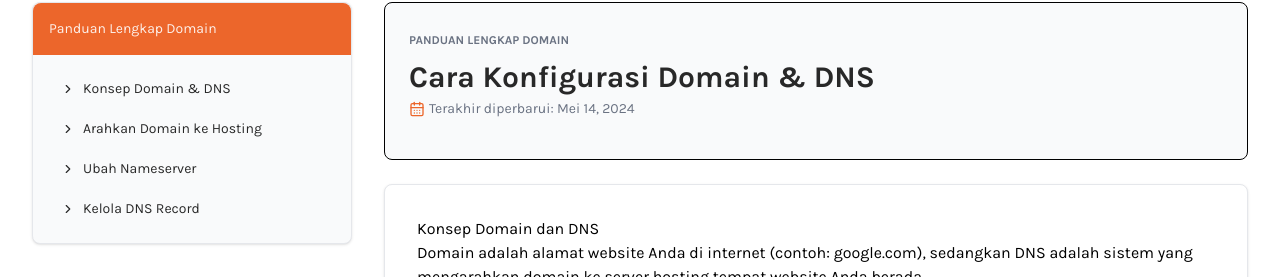
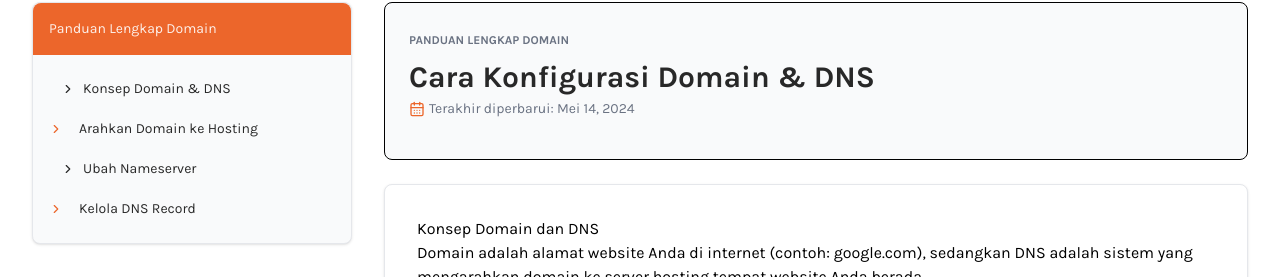
Before and after one commit to kikarin/front_panduan, a Next.js app: page /panduan/domain in a window 1280 px wide. Shown: the part 173-450 px from the top of the page. Built offline with nearby package versions, Linux system fonts and the light colour scheme.

Commit message:
add dropdown subtopics

```diff
--- a/app/panduan/[slug]/page.tsx
+++ b/app/panduan/[slug]/page.tsx
@@ -5,7 +5,7 @@ interface GuideContent {
   category: string;
   title: string;
   updated: string;
-  subtopics: Array<{ title: string; href: string }>;
+  subtopics: Array<{ title: string; href: string; children?: Array<{ title: string; href: string }> }>;
   content: React.ReactElement;
 }
 
@@ -19,8 +19,20 @@ export default async function DetailPage({ params }: { params: Promise<{ slug: s
       updated: "Mei 10, 2024",
       subtopics: [
         { title: "Pengenalan cPanel", href: "#intro" },
-        { title: "Login ke cPanel", href: "#login" },
-        { title: "Upload File Website", href: "#upload" },
+        {
+          title: "Login ke cPanel", href: "#login",
+          children: [
+            { title: "Login via URL", href: "#login-url" },
+            { title: "Login via Provider", href: "#login-provider" }
+          ]
+        },
+        {
+          title: "Upload File Website", href: "#upload",
+          children: [
+            { title: "Upload via File Manager", href: "#upload-file-manager" },
+            { title: "Upload via FTP", href: "#upload-ftp" }
+          ]
+        },
         { title: "Kelola Email di cPanel", href: "#email" },
         { title: "Backup Data", href: "#backup" },
       ],
@@ -104,9 +116,22 @@ export default async function DetailPage({ params }: { params: Promise<{ slug: s
       updated: "Mei 14, 2024",
       subtopics: [
         { title: "Konsep Domain & DNS", href: "#konsep" },
-        { title: "Arahkan Domain ke Hosting", href: "#arahkan" },
+        {
+          title: "Arahkan Domain ke Hosting", href: "#arahkan",
+          children: [
+            { title: "Arahkan via Nameserver", href: "#arahkan-ns" },
+            { title: "Arahkan via A Record", href: "#arahkan-a-record" }
+          ]
+        },
         { title: "Ubah Nameserver", href: "#nameserver" },
-        { title: "Kelola DNS Record", href: "#dns-record" },
+        {
+          title: "Kelola DNS Record", href: "#dns-record",
+          children: [
+            { title: "A Record", href: "#dns-a" },
+            { title: "CNAME Record", href: "#dns-cname" },
+            { title: "MX Record", href: "#dns-mx" }
+          ]
+        },
       ],
       content: (
         <>
@@ -178,9 +203,22 @@ export default async function DetailPage({ params }: { params: Promise<{ slug: s
       title: "Setup VPS dengan Linux (Ubuntu/Debian)",
       updated: "Mei 20, 2024",
       subtopics: [
-        { title: "Akses via SSH", href: "#ssh" },
+        {
+          title: "Akses via SSH", href: "#ssh",
+          children: [
+            { title: "SSH dari Windows", href: "#ssh-windows" },
+            { title: "SSH dari Linux/Mac", href: "#ssh-linux" }
+          ]
+        },
         { title: "Update Sistem", href: "#update" },
-        { title: "Install LAMP Stack", href: "#lamp" },
+        {
+          title: "Install LAMP Stack", href: "#lamp",
+          children: [
+            { title: "Install Apache", href: "#lamp-apache" },
+            { title: "Install MySQL", href: "#lamp-mysql" },
+            { title: "Install PHP", href: "#lamp-php" }
+          ]
+        },
         { title: "Amankan VPS", href: "#security" },
       ],
       content: (
@@ -268,8 +306,20 @@ export default async function DetailPage({ params }: { params: Promise<{ slug: s
       updated: "April 5, 2024",
       subtopics: [
         { title: "Mengakses RDP Windows", href: "#rdp" },
-        { title: "Install NFS Role", href: "#install" },
-        { title: "Konfigurasi NFS", href: "#config" },
+        {
+          title: "Install NFS Role", href: "#install",
+          children: [
+            { title: "Install via Server Manager", href: "#install-server-manager" },
+            { title: "Install via PowerShell", href: "#install-powershell" }
+          ]
+        },
+        {
+          title: "Konfigurasi NFS", href: "#config",
+          children: [
+            { title: "Konfigurasi Shared Folder", href: "#config-shared" },
+            { title: "Konfigurasi Permission", href: "#config-permission" }
+          ]
+        },
         { title: "Testing NFS", href: "#test" },
       ],
       content: (
@@ -339,9 +389,21 @@ export default async function DetailPage({ params }: { params: Promise<{ slug: s
       title: "Cara Setup Email Bisnis di Hosting",
       updated: "Juni 1, 2024",
       subtopics: [
-        { title: "Buat Akun Email", href: "#create" },
+        {
+          title: "Buat Akun Email", href: "#create",
+          children: [
+            { title: "Setting Password", href: "#create-password" },
+            { title: "Atur Kuota", href: "#create-quota" }
+          ]
+        },
         { title: "Akses Webmail", href: "#webmail" },
-        { title: "Konfigurasi Outlook", href: "#outlook" },
+        {
+          title: "Konfigurasi Outlook", href: "#outlook",
+          children: [
+            { title: "IMAP", href: "#outlook-imap" },
+            { title: "SMTP", href: "#outlook-smtp" }
+          ]
+        },
         { title: "Setting Mobile", href: "#mobile" },
       ],
       content: (
@@ -429,8 +491,20 @@ export default async function DetailPage({ params }: { params: Promise<{ slug: s
       updated: "Juni 10, 2024",
       subtopics: [
         { title: "Apa itu SSL", href: "#about" },
-        { title: "Generate CSR", href: "#csr" },
-        { title: "Install SSL via cPanel", href: "#install" },
+        {
+          title: "Generate CSR", href: "#csr",
+          children: [
+            { title: "Generate via cPanel", href: "#csr-cpanel" },
+            { title: "Generate via CLI", href: "#csr-cli" }
+          ]
+        },
+        {
+          title: "Install SSL via cPanel", href: "#install",
+          children: [
+            { title: "Install Manual", href: "#install-manual" },
+            { title: "Install Otomatis", href: "#install-auto" }
+          ]
+        },
         { title: "Cek Status SSL", href: "#check" },
       ],
       content: (
--- a/components/PanduanDetail.tsx
+++ b/components/PanduanDetail.tsx
@@ -33,10 +33,29 @@ export default function PanduanDetail({
   content,
 }: PanduanDetailProps) {
   const [openSidebar, setOpenSidebar] = useState(true);
+  const [openDropdowns, setOpenDropdowns] = useState<{ [key: string]: boolean }>({});
 
-  const renderSubtopics = (items: Subtopic[], depth = 0) => {
-    return items.map((item, idx) => (
-      <div key={idx} className={`${depth > 0 ? 'ml-4' : ''}`}>
+  const handleDropdown = (key: string) => {
+    setOpenDropdowns((prev) => ({ ...prev, [key]: !prev[key] }));
+  };
+
+  const renderSubtopics = (items: Subtopic[], depth = 0, parentKey = "") => {
+    return items.map((item, idx) => {
+      const key = parentKey + idx;
+      const hasChildren = item.children && item.children.length > 0;
+      return (
+        <div key={key} className={`${depth > 0 ? 'ml-4' : ''}`}>
+          <div className="flex items-center">
+            {hasChildren && (
+              <button
+                type="button"
+                className="mr-1 text-[#EC662B] focus:outline-none"
+                onClick={() => handleDropdown(key)}
+                aria-label={openDropdowns[key] ? 'Tutup subtopik' : 'Buka subtopik'}
+              >
+                {openDropdowns[key] ? <ChevronRight size={14} className="rotate-90 transition-transform" /> : <ChevronRight size={14} />}
+              </button>
+            )}
             <Link
               href={item.href}
               className={`
@@ -48,16 +67,18 @@ export default function PanduanDetail({
                 }
               `}
             >
-          <ChevronRight size={14} className="mr-2 flex-shrink-0" />
+              {!hasChildren && <ChevronRight size={14} className="mr-2 flex-shrink-0" />}
               <span>{item.title}</span>
             </Link>
-        {item.children && (
+          </div>
+          {hasChildren && openDropdowns[key] && (
             <div className="mt-1">
-            {renderSubtopics(item.children, depth + 1)}
+              {renderSubtopics(item.children!, depth + 1, key + "-")}
             </div>
           )}
         </div>
-    ));
+      );
+    });
   };
 
   return (
```
Lines whose indentation alone changed are shown as unchanged.
